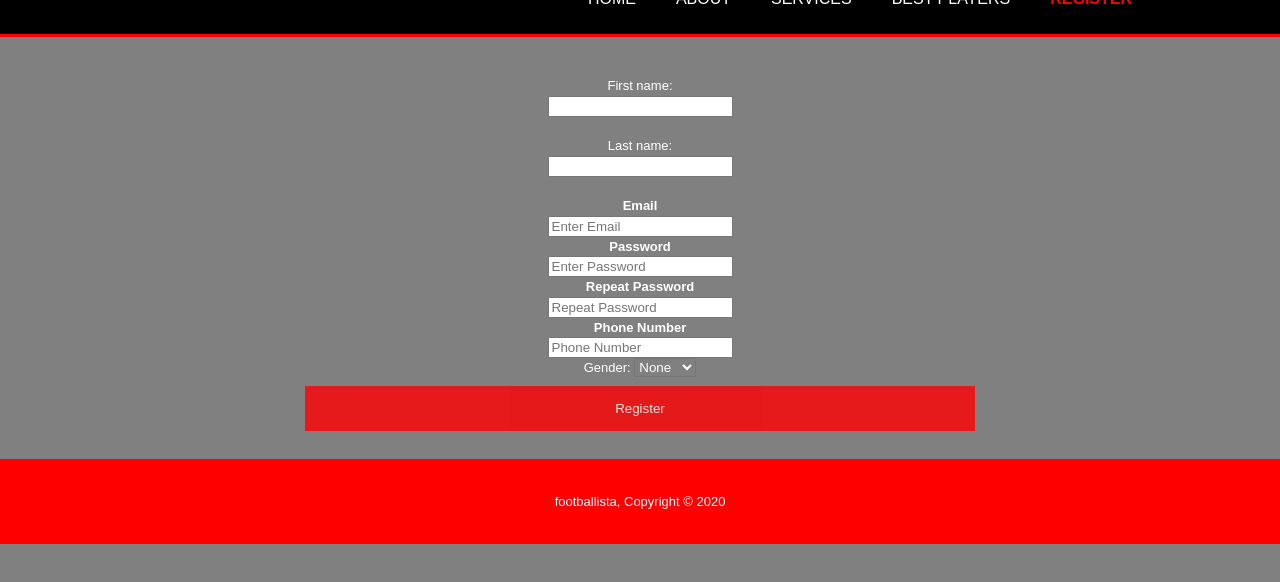
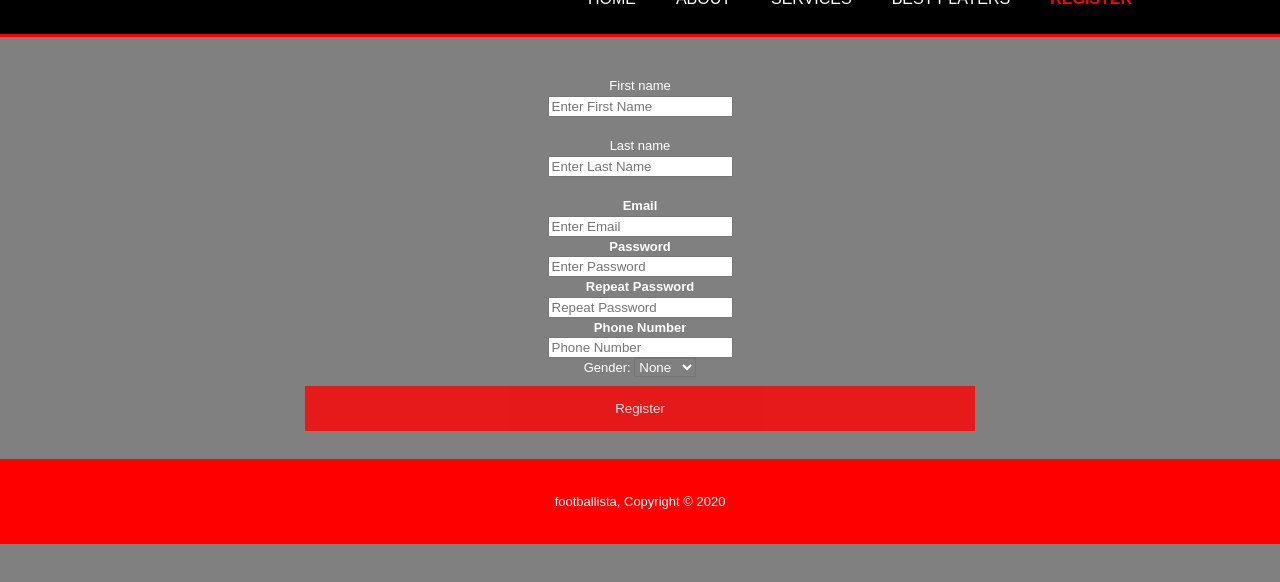
Before and after one commit to BugzPany/ece001, a plain HTML site: page register.html in a window 1280 px wide. Shown: the part 66-648 px from the top of the page. Drawn offline with Linux system fonts and the light colour scheme; a script that the page names is missing.

Commit message:
Update register.html

```diff
--- a/register.html
+++ b/register.html
@@ -28,10 +28,10 @@
 			<div class="d1">
 						<form>
 								<br><br>
-								<label for="fname"  style=" color:white" >First name:</label><br>
- 								<input type="text" id="fname" name="fname"><br><br>
-  								<label for="lname"  style=" color:white">Last name:</label><br>
- 								<input type="text" id="lname" name="lname"><br><br>
+								<label for="fname"  style=" color:white" >First name</label><br>
+ 								<input type="text" id="fname" name="fname" placeholder="Enter First Name"><br><br>
+  								<label for="lname"  style=" color:white">Last name</label><br>
+ 								<input type="text" id="lname" name="lname" placeholder="Enter Last Name"><br><br>
 								<label for="email"  style=" color:white"><b>Email</b></label><br>
 								<input type="email" placeholder="Enter Email" name="email"   required><br>
 								<label for="psw1"  style=" color:white"><b>Password</b></label><br>
```
